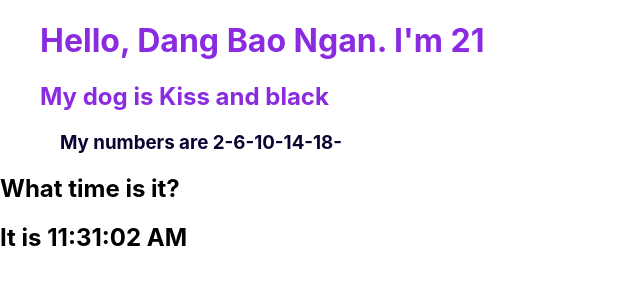
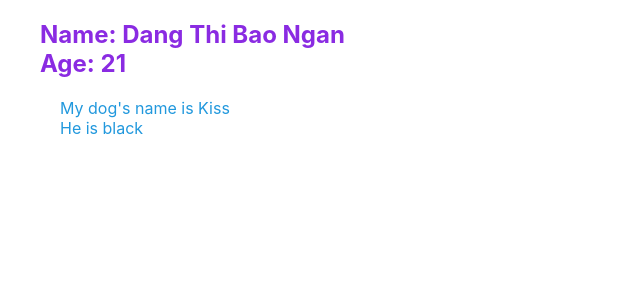
Before and after one commit to baongan9400/React-Basic-App, a React (Create React App) app: page / in a window 1280 px wide. Shown: the top 300 px of the page, without its empty margins (0-640 px from the left). Built offline with nearby package versions, Linux system fonts and the light colour scheme.

Commit message:
Class component,Functionnal component

```diff
--- a/src/index.css
+++ b/src/index.css
@@ -11,11 +11,15 @@ code {
   font-family: source-code-pro, Menlo, Monaco, Consolas, 'Courier New',
     monospace;
 }
-.hello {
+.hello, .UserDetail {
   padding-left: 40px;
   color: blueviolet;
 }
-.number {
+.number, .Personality {
   padding-left: 60px;
-  color: rgb(11, 4, 51);
+  color: rgb(231, 47, 201);
 }
+.UserDog {
+  padding-left: 60px;
+  color: rgb(33, 152, 221);
+}
--- a/src/index.js
+++ b/src/index.js
@@ -2,49 +2,51 @@ import React from 'react';
 import ReactDOM from 'react-dom';
 import './index.css';
 
-const mydog = {
-  name:"Kiss",
-  color: "black",
-  speak(){
-  	console.log(`${this.name} parks gowgow`);
-  }
-};
-const dog_owner = {
-  name:"Dang Bao Ngan",
-  age: 21,
-  mydog
-};
-const element1 = (
-  <div className="hello">
-    <h1>Hello, {dog_owner.name}. I'm {dog_owner.age}</h1>
-    <h2>My dog is {dog_owner.mydog.name} and {dog_owner.mydog.color}</h2>
-  </div>
-);
-
-var numbers = [1,3,5,7,9]
-var doubleNumber = numbers.map((item) => item * 2 + "-");
-
-const element2 = (
-  <div className="number">
-    <h3>My numbers are {doubleNumber}</h3>
-  </div>
-);
-
-function updateTimer(){
-  const element3 = (
+//Functional Component
+/*function UserInfor(props){
+  return(
     <div>
-      <h2>What time is it?</h2>
-      <h2>It is {new Date().toLocaleTimeString()}</h2>
+      <h2>Name: {props.name}<br></br>
+          Age: {props.age}
+      </h2>
     </div>
   );
-  const _element = React.createElement(
-    React.Fragment,
-    null,
-    element1,
-    element2,
-    element3
-  );
-  ReactDOM.render(_element,
+}*/
+
+//Class Component
+class UserDetail extends React.Component{
+  render(){
+    return (
+      <div className="UserDetail">
+          <h2>Name: {this.props.name}<br></br>
+              Age: {this.props.age}
+          </h2>
+      </div>
+    );
+  }
+}
+class UserDog extends React.Component{
+  render(){
+    return (
+      <div className="UserDog">
+        <p>My dog's name is {this.props.name}<br></br>
+           He is {this.props.color}
+        </p>
+      </div>
+    );
+  }
+}
+class UserInfor extends React.Component{
+  render(){
+    return(
+      <div>
+        <UserDetail name={this.props.name} age={this.props.age}/>
+        <UserDog name="Kiss" color="black" />
+      </div>
+    );
+  }
+}
+const element =<UserInfor name="Dang Thi Bao Ngan" age="21" />;
+ ReactDOM.render(
+    element,
     document.getElementById('root'));
-}
-setInterval(updateTimer,1000)//do updateTimer every 1s
```
